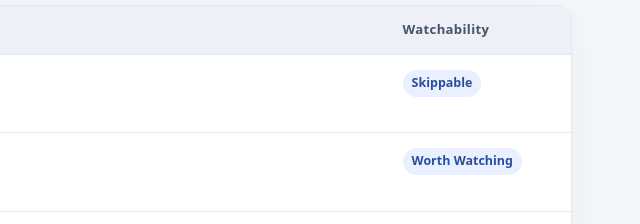
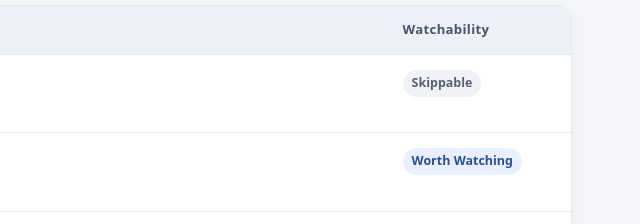
Before and after one commit to DanIndalow/naruto-shippuden-filler-guide, a plain HTML site: page index.html in a window 1280 px wide. Shown: the part 285-509 px from the top of the page, 640-1280 px from the left. Drawn offline with Linux system fonts and the light colour scheme.

Commit message:
Update watchability tag class in index.html

```diff
--- a/index.html
+++ b/index.html
@@ -72,7 +72,7 @@ footer{color:var(--muted);font-size:.83rem;margin-top:14px}
         <td class="episode" data-label="Total episode(s)">28</td>
         <td class="season" data-label="Season equivalent">S1E28</td>
         <td data-label="Arc / episode title"><strong>Beasts! Alive Again!</strong><details><summary>Description</summary><p>No description or watchability label was provided for this entry in the source table.</p></details></td>
-        <td data-label="Watchability"><span class="tag worth-watching">Skippable</span></td>
+        <td data-label="Watchability"><span class="tag skippable">Skippable</span></td>
       </tr>
 
       <tr data-search="57–71 s3e4–s3e18 twelve guardian ninja worth watching before the akatsuki suppression mission, naruto grapples with his wind release training and learns clever applications for the shadow clones for information gathering, with special focus on asuma&#x27;s faction, the twelve guardian ninja.">
```
